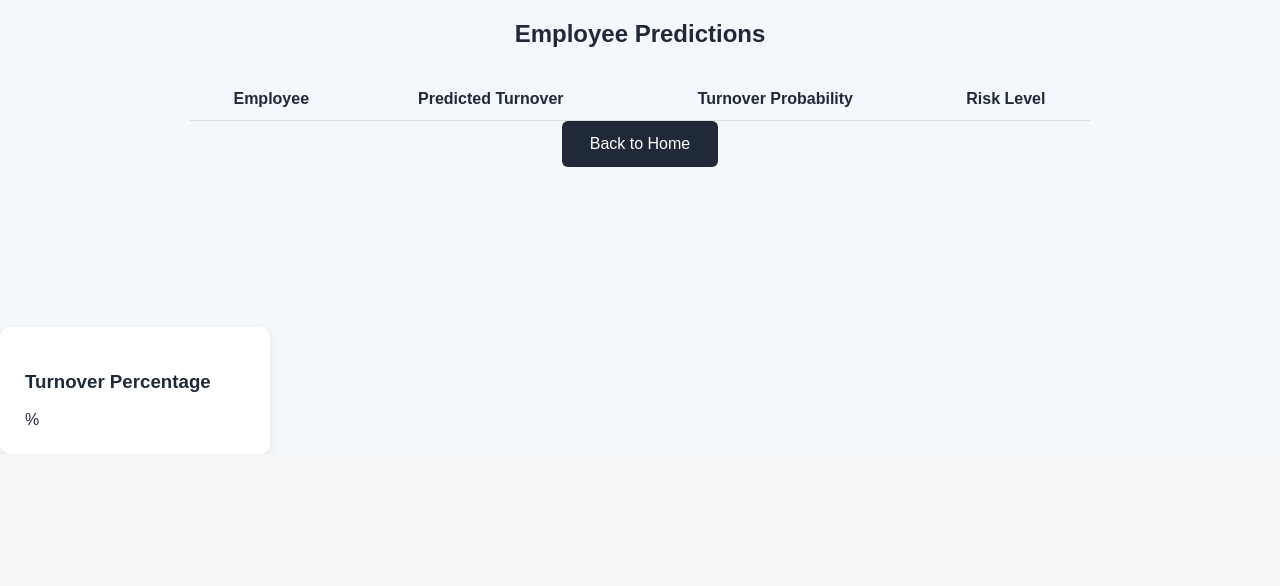
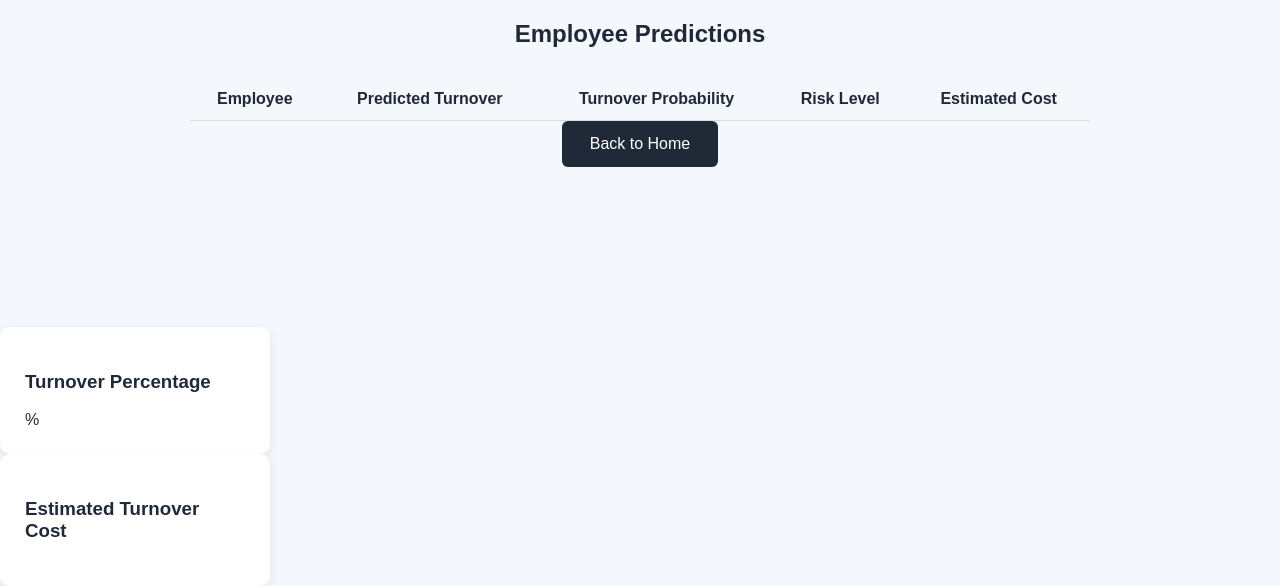
Before and after one commit to shridhartapakire/employee-turnover-prediction, a Django app: template templates/prediction_result.html in a window 1280 px wide. Shown: the part 959-1545 px from the top of the page. Before the commit the page ends 1413 px from the top, so only its background shows below. Run offline with Django 5.2, Linux system fonts and the light colour scheme; the template is opened without the code that fills it, so the values that code supplies are empty.

Commit message:
Add estimated turnover cost analysis

```diff
--- a/templates/prediction_result.html
+++ b/templates/prediction_result.html
@@ -102,6 +102,7 @@
                     <th>Predicted Turnover</th>
                     <th>Turnover Probability</th>
                     <th>Risk Level</th>
+                    <th>Estimated Cost</th>
                 </tr>
             </thead>
 
@@ -125,6 +126,10 @@
                     <td>
                         {{ employee.Risk_Level }}
                     </td>
+
+                    <td>
+                        {{ employee.Estimated_Turnover_Cost|floatformat:2 }}
+                    </td>
                 </tr>
                 {% endfor %}
             </tbody>
@@ -141,5 +146,9 @@
         <p>{{ turnover_percentage }}%</p>
     </div>
 
+    <div class="kpi-card">
+        <h3>Estimated Turnover Cost</h3>
+        <p>{{ total_turnover_cost|floatformat:2 }}</p>
+    </div>
 </body>
 </html>
```
Also changed, not shown: core/views.py (+23 -0 lines).
